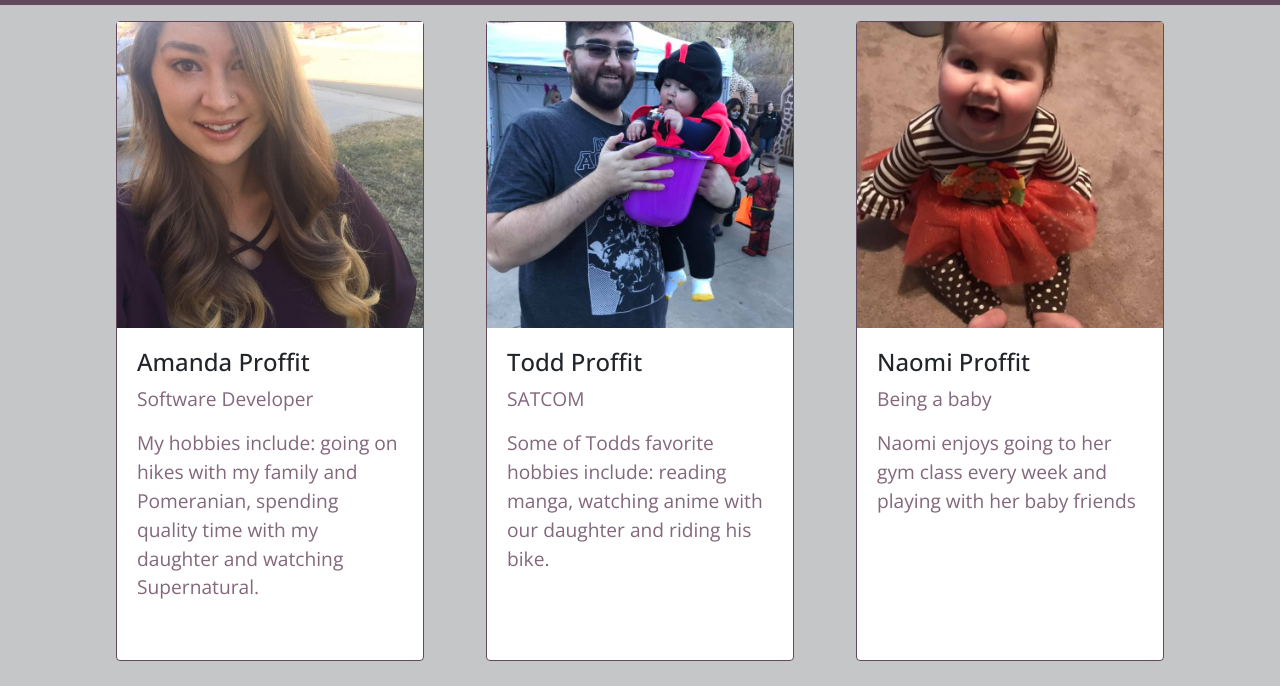
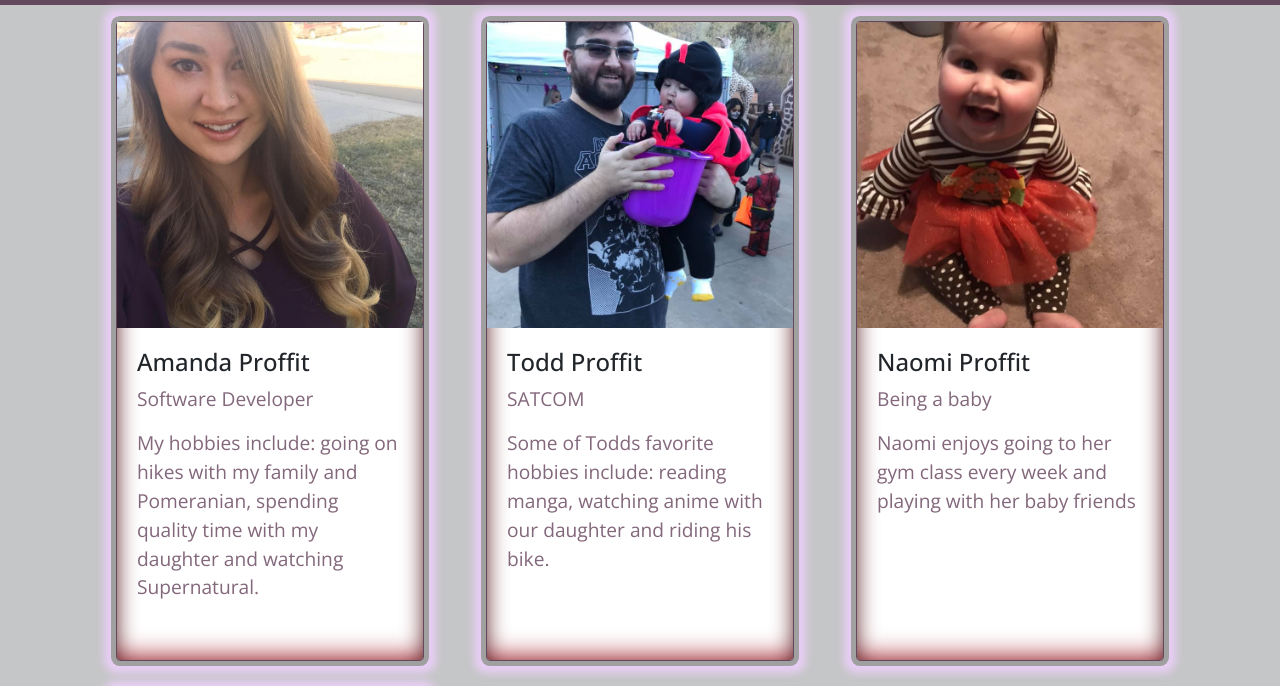
Before and after one commit to amandap333/amandap, a Gatsby site: page /family in a window 1280 px wide. Shown: the part 56-742 px from the top of the page. Built offline with nearby package versions, Linux system fonts and the light colour scheme; Gatsby itself is replaced by a stand-in of ours.

Commit message:
added purle border

```diff
--- a/src/components/famcards/famcards.js
+++ b/src/components/famcards/famcards.js
@@ -49,7 +49,7 @@ const Familycards =({ location }) => {
 
             return (
               <Col md={6} lg={4} key={index} >
-                <Card className="border-secondary m-3" style={{minHeight: "40rem"}} >
+                <Card className="border-secondary m-3 purpleBorder" style={{minHeight: "40rem"}} >
                   <Img className="card-image" fluid={image} alt={alt} />
                   <Card.Body>
                     <Card.Title>{name}</Card.Title>
--- a/src/global-scss/_images.scss
+++ b/src/global-scss/_images.scss
@@ -53,3 +53,8 @@
     -webkit-box-shadow: 5px 5px 15px 5px #FF8080, -9px 5px 15px 5px #FFE488, -7px -5px 15px 5px #8CFF85, 12px -5px 15px 5px #80C7FF, 12px 10px 15px 7px #E488FF, -10px 10px 15px 7px #FF616B, -10px -7px 27px 1px #8E5CFF, 5px 5px 15px 5px rgba(0,0,0,0);
     box-shadow: 5px 5px 15px 5px #FF8080, -9px 5px 15px 5px #FFE488, -7px -5px 15px 5px #8CFF85, 12px -5px 15px 5px #80C7FF, 12px 10px 15px 7px #E488FF, -10px 10px 15px 7px #FF616B, -10px -7px 27px 1px #8E5CFF, 5px 5px 15px 5px rgba(0,0,0,0);
     }
+
+    .purpleBorder{
+      -webkit-box-shadow: 0px 0px 0px 5px #A0A0A0, inset 0px 10px 27px -8px #141414, inset 0px -10px 27px -8px #A31925, 0px 0px 8px 12px rgba(239,207,255,0.84);
+    box-shadow: 0px 0px 0px 5px #A0A0A0, inset 0px 10px 27px -8px #141414, inset 0px -10px 27px -8px #A31925, 0px 0px 8px 12px rgba(239,207,255,0.84);
+    }
```
